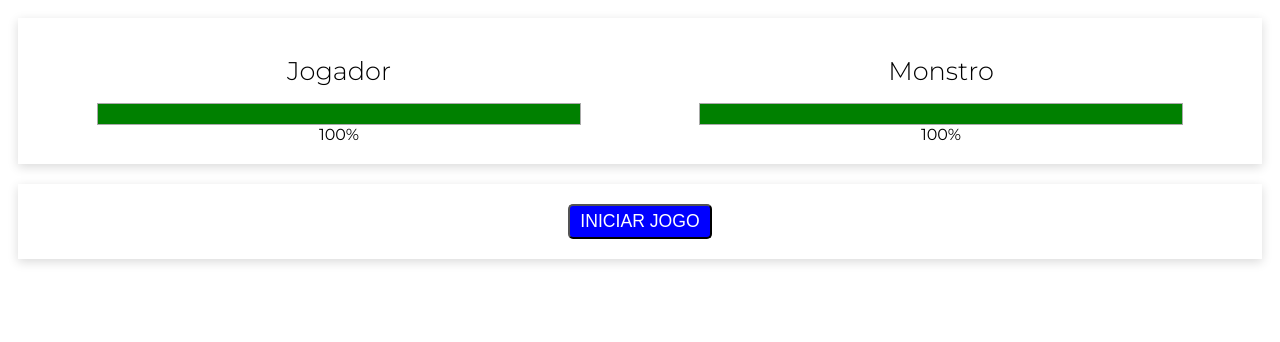
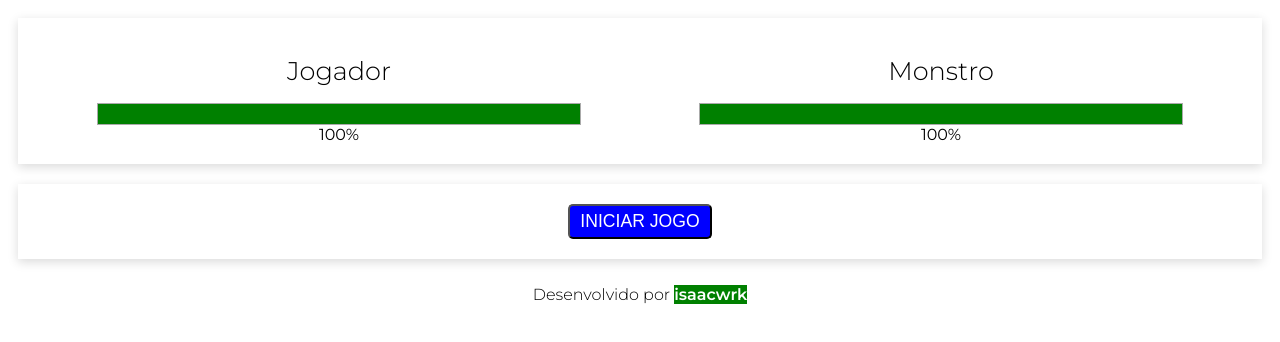
Before and after one commit to isaacwrk/monsterbattle.vuejs, a plain HTML site: page index.html in a window 1280 px wide. Drawn offline with nearby package versions, Linux system fonts and the light colour scheme.

Commit message:
update footer and readme

```diff
--- a/index.html
+++ b/index.html
@@ -55,4 +55,7 @@
     </div>
     <script src="app.js"></script>
 </body>
+<footer style="text-align: center; font-weight: 300;">
+    <p>Desenvolvido por <a href="https://github.com/isaacwrk/monsterbattle.vuejs" target="_blank" style="text-decoration: none; color: white; background-color: green; font-weight: 600;">isaacwrk</a></p>
+</footer>
 </html>
```
Also changed, not shown: 1 other file.
